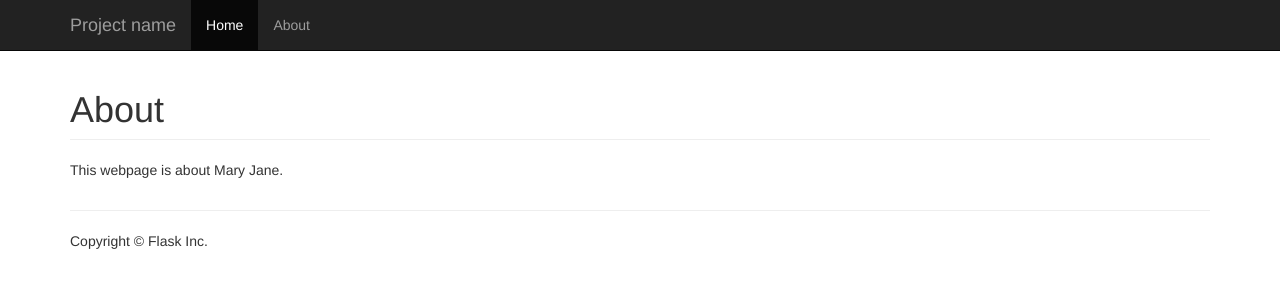
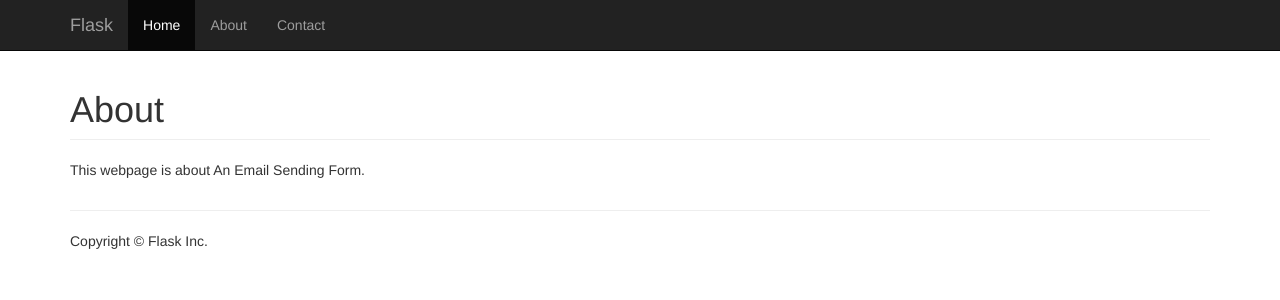
Before and after one commit to Mike-X-7/info3180-lab3-ex2, a Flask app: page /about/ in a window 1280 px wide. Shown: the top 300 px of the page. Run offline with Flask 2, Linux system fonts and the light colour scheme; some libraries are stand-ins or nearby versions.

Commit message:
Email sending script completed

```diff
--- a/app/__init__.py
+++ b/app/__init__.py
@@ -1,4 +1,5 @@
 from flask import Flask
 
 app = Flask(__name__)
+app.secret_key = 'my secret key'
 from app import views
--- a/app/templates/header.html
+++ b/app/templates/header.html
@@ -6,13 +6,16 @@
             <span class="icon-bar"></span>
             <span class="icon-bar"></span>
             <span class="icon-bar"></span>
+            <span class="icon-bar"></span>
           </button>
-          <a class="navbar-brand" href="#">Project name</a>
+          <a class="navbar-brand" href="#">Flask</a>
         </div>
         <div id="navbar" class="collapse navbar-collapse">
           <ul class="nav navbar-nav">
             <li class="active"><a href="{{ url_for('home') }}">Home</a></li>
             <li><a href="{{ url_for('about') }}">About</a></li>
+            <li><a href="{{ url_for('contact') }}">Contact</a></li>
+
           </ul>
         </div><!--/.nav-collapse -->
       </div>
--- a/app/templates/home.html
+++ b/app/templates/home.html
@@ -1,7 +1,6 @@
 {% extends "base.html" %}
 
 {% block main %}
-<h1 class="page-header">Flask Starter Code</h1>
-<p class="lead">Use this starter template for your Flask apps as a way to quickly start any new project.<br>
-All you get are these files and mostly barebones HTML/CSS files.</p>
+<h1 class="page-header">Flash message</h1>
+<p>Your email was Successfully Sent.</p>
 {% endblock %}
--- a/app/views.py
+++ b/app/views.py
@@ -6,14 +6,17 @@ This file creates your application.
 """
 
 from app import app
-from flask import render_template, request, redirect, url_for
+from flask import render_template, redirect,request, flash, url_for
+import sendemail
+from .sendemail import *
+from form import ContactForm
 
 
 ###
 # Routing for your application.
 ###
 
-@app.route('/')
+@app.route('/home/')
 def home():
     """Render website's home page."""
     return render_template('home.html')
@@ -22,7 +25,29 @@ def home():
 @app.route('/about/')
 def about():
     """Render the website's about page."""
-    return render_template('about.html', name="Mary Jane")
+    return render_template('about.html', name="An Email Sending Form")
+
+@app.route('/')
+@app.route('/contact/',methods=['GET','POST'])
+def contact():
+    form = ContactForm(csrf_enabled=False)
+    if request.method=='POST':
+         if form.validate() == False:
+            flash('Please fill out all the Fields.')
+            return render_template('contact.html',form=form)
+
+         else:
+            from_name = request.form["name"]
+            from_email = request.form["Email"]
+            subject = request.form["Subject"]
+            msg = request.form["Message"]
+            send_email(from_name,from_email,subject,msg)
+
+            flash('Your email was Successfully Sent.')
+            return redirect(url_for('home'))
+
+    elif request.method=='GET':
+         return render_template('contact.html', form=form)
 
 
 ###
@@ -54,4 +79,4 @@ def page_not_found(error):
 
 
 if __name__ == '__main__':
-    app.run(debug=True,host="0.0.0.0",port="8080")
+        app.run(debug=True,host="0.0.0.0",port="8080")
```
